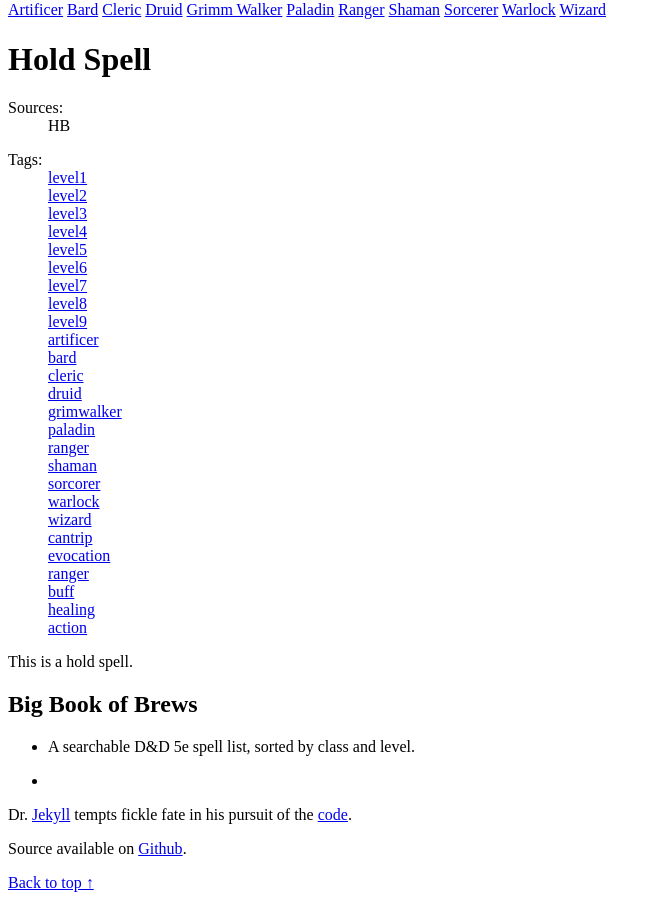
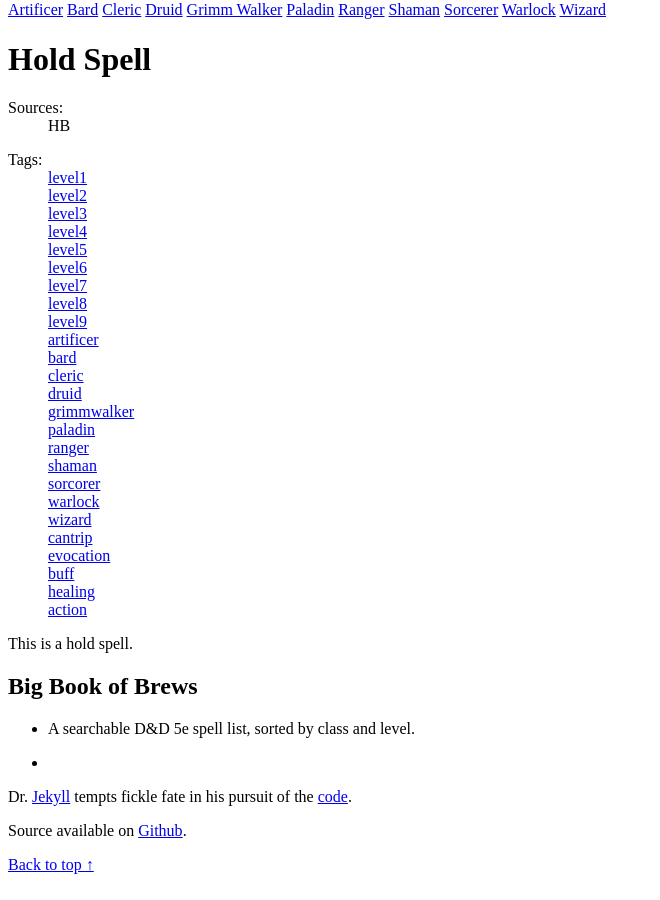
Before and after one commit to The-Onion-Grimoire/Big-Book-of-Brews, a Jekyll site: the page built from _posts/2023-08-29-hold-spell.markdown, in a window 1280 px wide and 900 px high, scrolled down 1082 px. Shown: the whole window, without its empty margins (0-660 px from the left). Built offline with Jekyll 4.4.1, drawn with Linux system fonts in a browser that asks for light colours.

Commit message:
Update 2023-08-29-hold-spell.markdown

```diff
--- a/_posts/2023-08-29-hold-spell.markdown
+++ b/_posts/2023-08-29-hold-spell.markdown
@@ -3,7 +3,7 @@ layout: post
 title:  "Hold Spell"
 date:   2023-08-29
 sources: [HB]
-tags: [level1, level2, level3, level4, level5, level6, level7, level8, level9, artificer, bard, cleric, druid, grimwalker, paladin, ranger, shaman, sorcorer, warlock, wizard, cantrip, evocation, ranger, buff, healing, action]
+tags: [level1, level2, level3, level4, level5, level6, level7, level8, level9, artificer, bard, cleric, druid, grimmwalker, paladin, ranger, shaman, sorcorer, warlock, wizard, cantrip, evocation, buff, healing, action]
 ---
 
 This is a hold spell.
```
